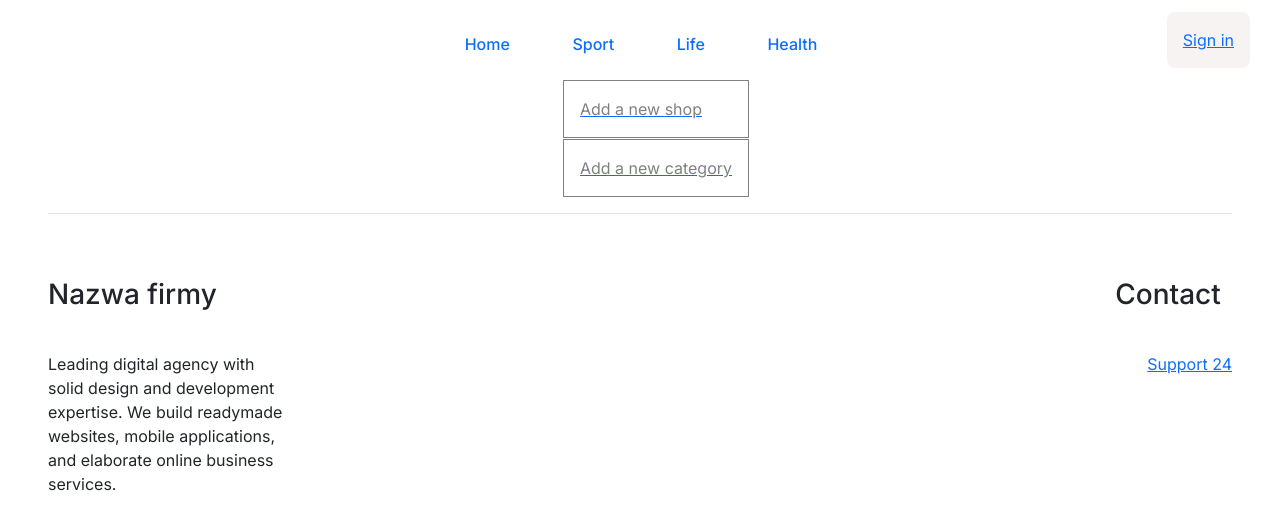
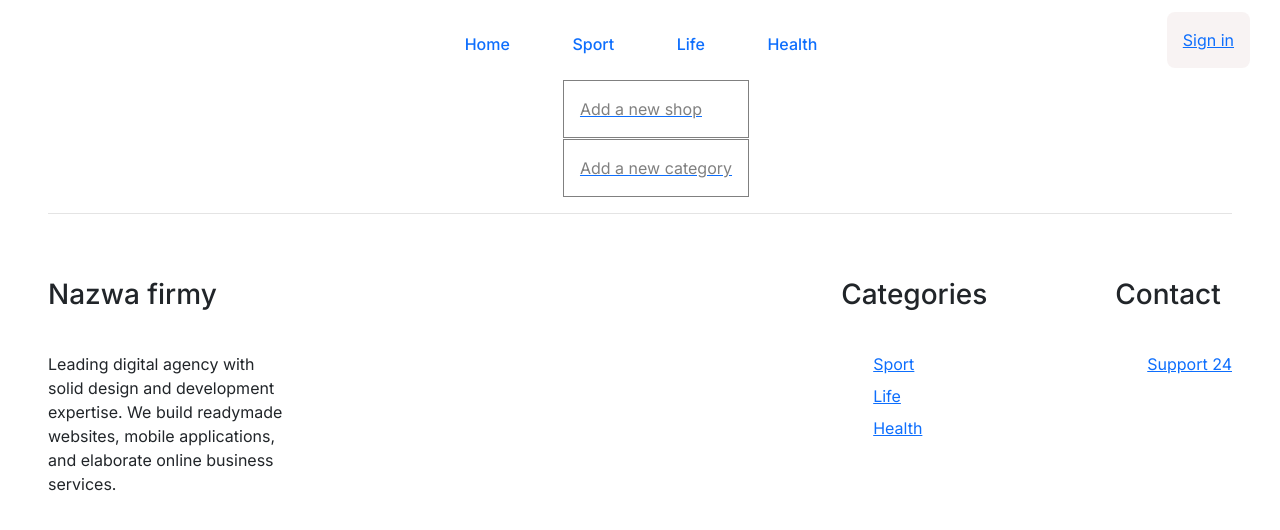
Before and after one commit to JohnyProduction/loyalty-program-app, a Next.js app: page /manage in a window 1280 px wide. Shown: the top 530 px of the page. Built offline with nearby package versions, Linux system fonts and the light colour scheme.

Commit message:
update footer links

```diff
--- a/src/components/common/footer-fragment.tsx
+++ b/src/components/common/footer-fragment.tsx
@@ -1,13 +1,13 @@
 import styles from '@/styles/components/common/footer.module.scss';
-
+import Link from 'next/link';
 export type FooterFragmentDataType = {
     header: string;
-    paragraphs: {
-        label: string,
-        link: string,
-    };
+    paragraphs: FooterParagraph[];
 };
-
+export type FooterParagraph = {
+    label: string;
+    link: string;
+};
 export interface FooterFragmentProps {
     footerFragmentData: FooterFragmentDataType
 }
@@ -17,7 +17,11 @@ export function FooterFragment({ footerFragmentData }: FooterFragmentProps) {
         <div className={styles['footer-fragment__item']}>
             <h3>{footerFragmentData.header}</h3>
             <ul>
-                <li><a href={footerFragmentData.paragraphs.link}>{footerFragmentData.paragraphs.label}</a></li>
+                {footerFragmentData.paragraphs.map((paragraph, index) => (
+                    <li key={index}>
+                        <Link href={paragraph.link}>{paragraph.label}</Link>
+                    </li>
+                ))}
             </ul>
         </div>
     );
--- a/src/components/common/footer.tsx
+++ b/src/components/common/footer.tsx
@@ -8,11 +8,30 @@ export function Footer() {
     };
     const footerFragmentData: FooterFragmentDataType[] = [
         {
+            header: 'Categories',
+            paragraphs: [
+                {
+                    label: 'Sport',
+                    link: '#'
+                },
+                {
+                    label: 'Life',
+                    link: '#'
+                },
+                {
+                    label: 'Health',
+                    link: '#'
+                },
+            ]
+        },
+        {
             header: 'Contact',
-            paragraphs:{
-                label: 'Support 24',
-                link: '/contact-us'
-            }
+            paragraphs: [
+                {
+                    label: 'Support 24',
+                    link: '/contact-us'
+                },
+            ]
         }
     ];
 
```
